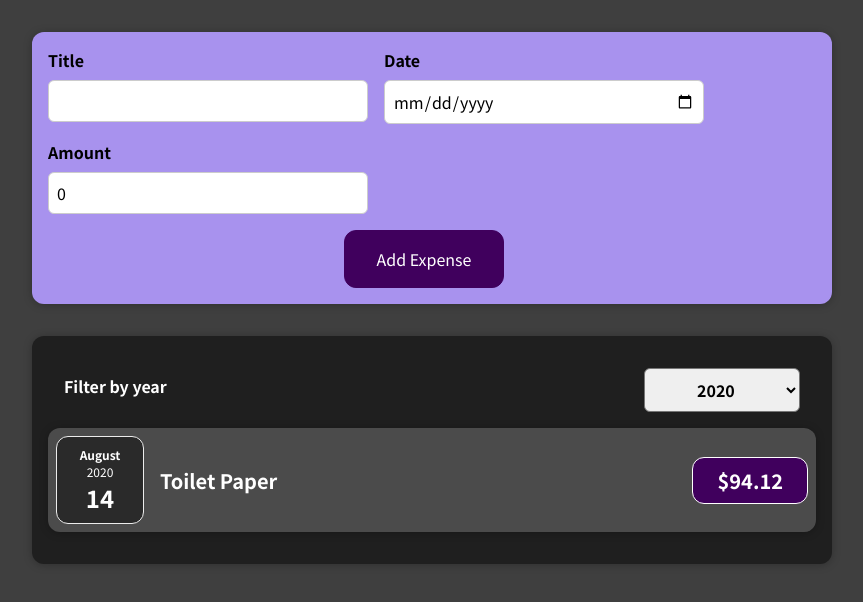
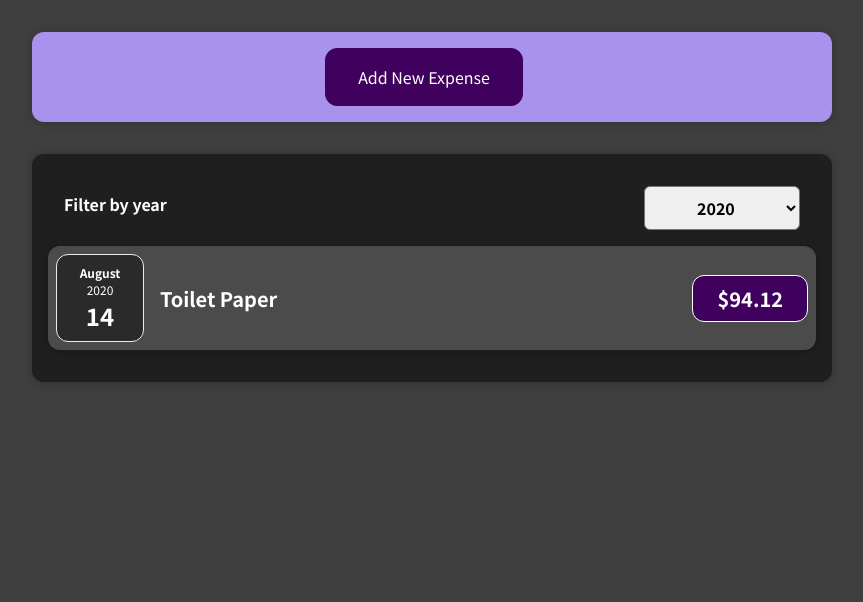
Before and after one commit to Richie1136/React-expense-tracker-udemy, a React (Create React App) app in the folder expense-tracker/: page / in a window 1280 px wide. Shown: the top 602 px of the page, without its empty margins (208-1071 px from the left). Built offline with nearby package versions, Linux system fonts and the light colour scheme; the HTML template or start-up script is replaced by a standard one.

Commit message:
Conditional rendering buttons based on the isEditing state

```diff
--- a/expense-tracker/src/components/expenseform/ExpenseForm.js
+++ b/expense-tracker/src/components/expenseform/ExpenseForm.js
@@ -1,10 +1,13 @@
 import React, { useState } from 'react'
 import './ExpenseForm.css'
 
-const ExpenseForm = ({ onSaveExpenseData }) => {
+
+const ExpenseForm = ({ onSaveExpenseData, stopEditing }) => {
   const [title, setTitle] = useState('')
   const [amount, setAmount] = useState(0)
   const [date, setDate] = useState(new Date())
+
+
 
   const titleChange = (e) => {
     // If your state updates depends on the previous state, use function form
@@ -47,6 +50,7 @@ const ExpenseForm = ({ onSaveExpenseData }) => {
         </div>
       </div>
       <div className='new_expense__actions'>
+        <button type='button' onClick={stopEditing}>Cancel</button>
         <button type='submit'>Add Expense</button>
       </div>
     </form>
--- a/expense-tracker/src/components/newexpense/NewExpense.js
+++ b/expense-tracker/src/components/newexpense/NewExpense.js
@@ -1,8 +1,9 @@
-import React from 'react'
+import React, { useState } from 'react'
 import './NewExpense.css'
 import ExpenseForm from '../expenseform/ExpenseForm'
 
 const NewExpense = ({ addExpenseHandler }) => {
+  const [isEditing, setIsEditing] = useState(false)
   const saveExpenseData = (enteredExpenseData) => {
     const expenseData = {
       ...enteredExpenseData,
@@ -10,9 +11,24 @@ const NewExpense = ({ addExpenseHandler }) => {
     }
     addExpenseHandler(expenseData)
   }
+
+  const startEditing = () => {
+    setIsEditing(true)
+  }
+
+  const stopEditing = () => {
+    setIsEditing(false)
+  }
+
+  let edit = <ExpenseForm onSaveExpenseData={saveExpenseData} stopEditing={stopEditing} />
+
+  if (!isEditing) {
+    edit = <button onClick={startEditing}>Add New Expense</button>
+  }
+
   return (
     <div className='new-expense'>
-      <ExpenseForm onSaveExpenseData={saveExpenseData} />
+      {edit}
     </div>
   )
 }
```
